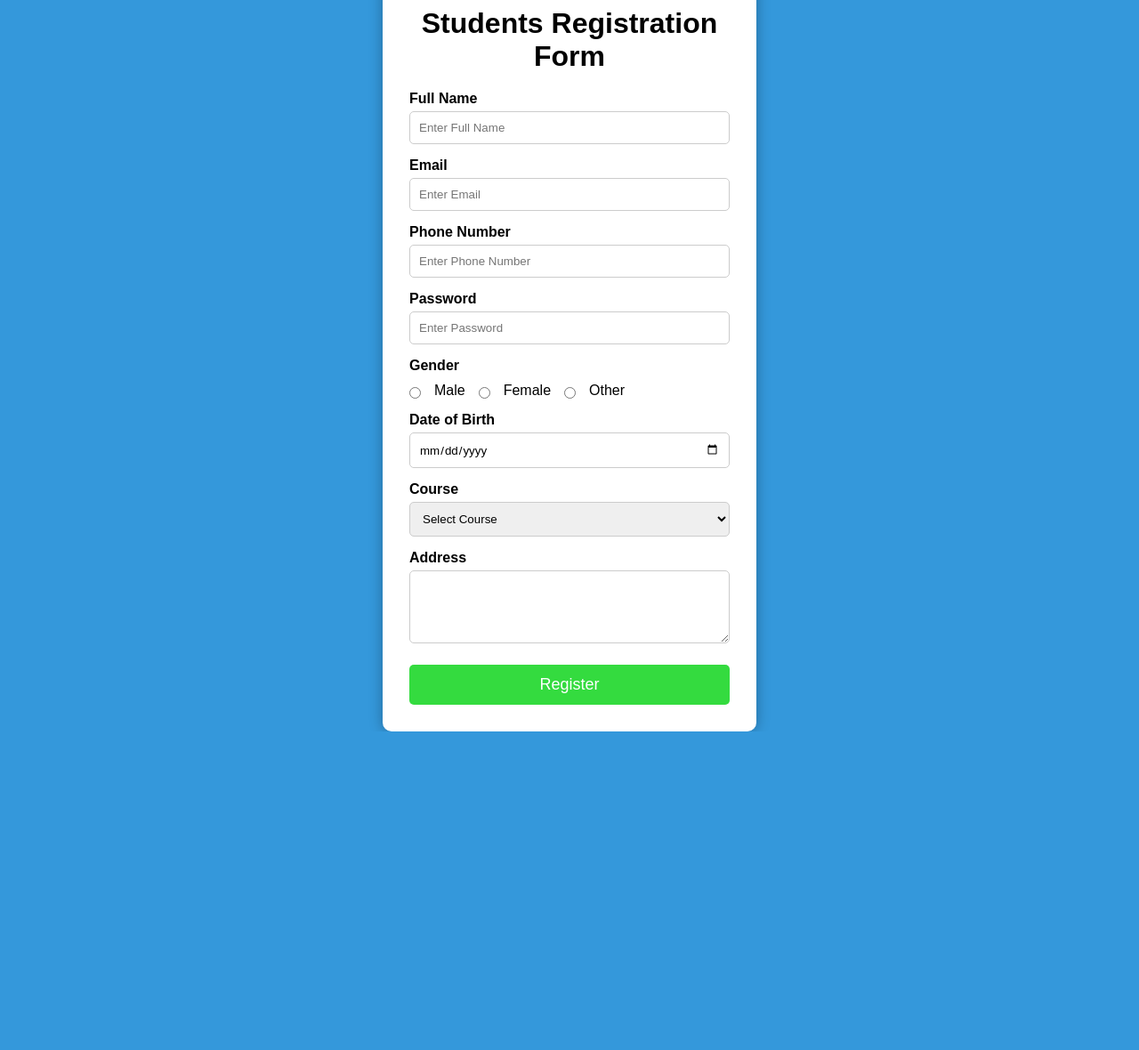
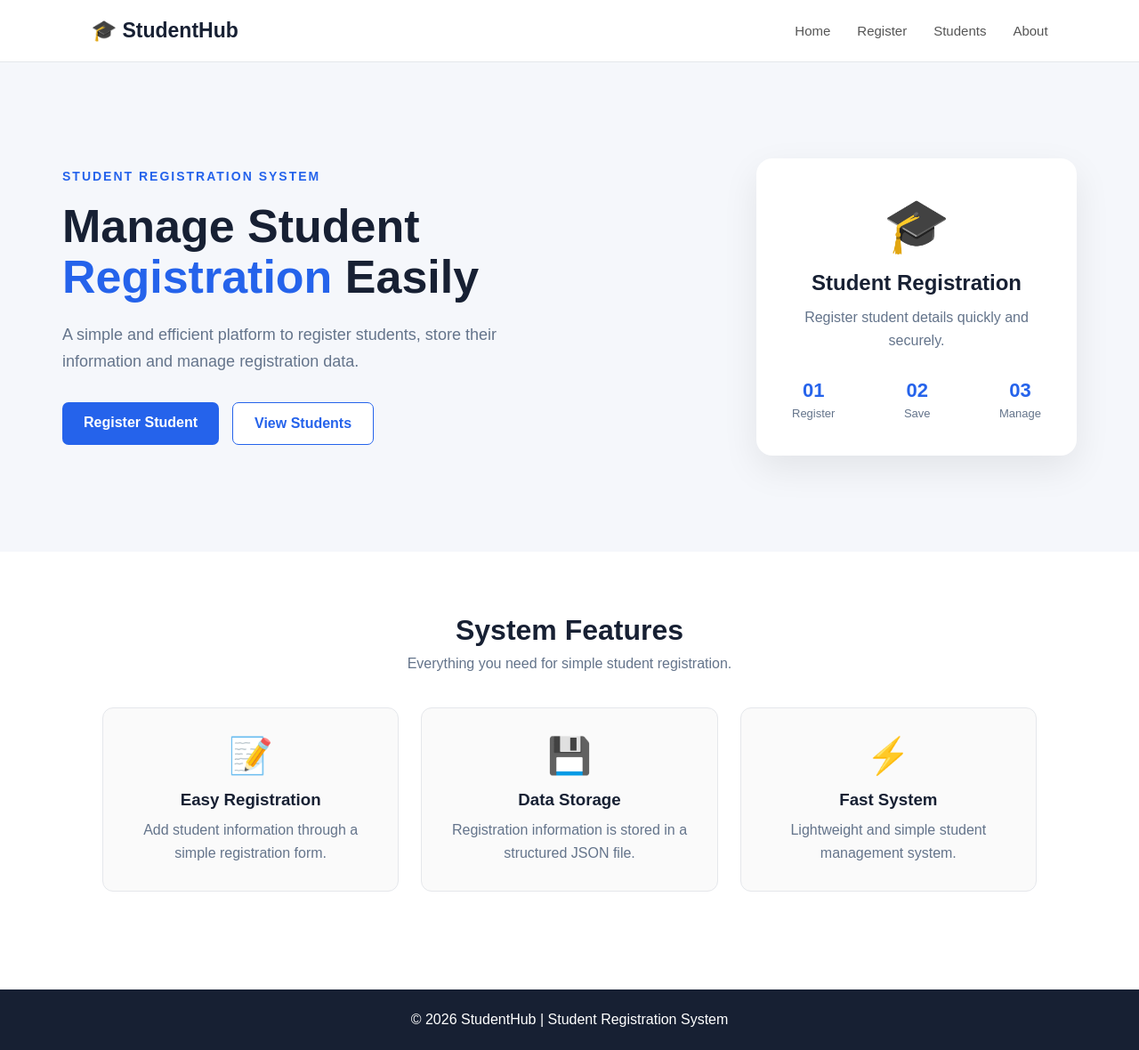
Before and after one commit to yuvrajmeena12/dev, a website: page index.html in a window 1280 px wide. Shown: the whole page at 89% size. Before the commit the page ends 822 px from the top, so only its background shows below. Drawn offline with Linux system fonts and the light colour scheme.

Commit message:
Update registration system

```diff
--- a/index.html
+++ b/index.html
@@ -1,60 +1,183 @@
 <!DOCTYPE html>
 <html lang="en">
+
 <head>
     <meta charset="UTF-8">
     <meta name="viewport" content="width=device-width, initial-scale=1.0">
-    <title>Registration Form</title>
+
+    <title>Student Registration System</title>
+
     <link rel="stylesheet" href="style.css">
 </head>
+
 <body>
 
-<div class="container">
+    <!-- Navigation -->
+    <nav class="navbar">
 
-    <h1>Students Registration Form </h1>
-
-    <form>
-
-        <label>Full Name</label>
-        <input type="text" placeholder="Enter Full Name" required>
-
-        <label>Email</label>
-        <input type="email" placeholder="Enter Email" required>
-
-        <label>Phone Number</label>
-        <input type="tel" placeholder="Enter Phone Number" required>
-
-        <label>Password</label>
-        <input type="password" placeholder="Enter Password" required>
-
-        <label>Gender</label>
-
-        <div class="gender">
-            <input type="radio" name="gender"> Male
-            <input type="radio" name="gender"> Female
-            <input type="radio" name="gender"> Other
+        <div class="logo">
+            🎓 StudentHub
         </div>
 
-        <label>Date of Birth</label>
-        <input type="date">
+        <div class="nav-links">
+            <a href="index.html">Home</a>
+            <a href="register.html">Register</a>
+            <a href="#">Students</a>
+            <a href="#">About</a>
+        </div>
 
-        <label>Course</label>
+    </nav>
 
-        <select>
-            <option>Select Course</option>
-            <option>B.Tech</option>
-            <option>BCA</option>
-            <option>MCA</option>
-            <option>M.Tech</option>
-        </select>
 
-        <label>Address</label>
-        <textarea rows="4"></textarea>
+    <!-- Hero Section -->
+    <section class="hero">
 
-        <button type="submit">Register</button>
+        <div class="hero-text">
 
-    </form>
+            <p class="tagline">
+                STUDENT REGISTRATION SYSTEM
+            </p>
 
-</div>
+            <h1>
+                Manage Student
+                <span>Registration</span>
+                Easily
+            </h1>
+
+            <p class="description">
+                A simple and efficient platform to register
+                students, store their information and manage
+                registration data.
+            </p>
+
+            <div class="buttons">
+
+                <a href="register.html" class="register-btn">
+                    Register Student
+                </a>
+
+                <a href="#" class="view-btn">
+                    View Students
+                </a>
+
+            </div>
+
+        </div>
+
+
+        <!-- Right Card -->
+
+        <div class="hero-card">
+
+            <div class="card-icon">
+                🎓
+            </div>
+
+            <h2>Student Registration</h2>
+
+            <p>
+                Register student details quickly
+                and securely.
+            </p>
+
+            <div class="steps">
+
+                <div>
+                    <strong>01</strong>
+                    <span>Register</span>
+                </div>
+
+                <div>
+                    <strong>02</strong>
+                    <span>Save</span>
+                </div>
+
+                <div>
+                    <strong>03</strong>
+                    <span>Manage</span>
+                </div>
+
+            </div>
+
+        </div>
+
+    </section>
+
+
+    <!-- Features -->
+
+    <section class="features">
+
+        <h2>System Features</h2>
+
+        <p class="feature-description">
+            Everything you need for simple student registration.
+        </p>
+
+        <div class="feature-container">
+
+            <div class="feature-box">
+
+                <div class="feature-icon">
+                    📝
+                </div>
+
+                <h3>Easy Registration</h3>
+
+                <p>
+                    Add student information through
+                    a simple registration form.
+                </p>
+
+            </div>
+
+
+            <div class="feature-box">
+
+                <div class="feature-icon">
+                    💾
+                </div>
+
+                <h3>Data Storage</h3>
+
+                <p>
+                    Registration information is stored
+                    in a structured JSON file.
+                </p>
+
+            </div>
+
+
+            <div class="feature-box">
+
+                <div class="feature-icon">
+                    ⚡
+                </div>
+
+                <h3>Fast System</h3>
+
+                <p>
+                    Lightweight and simple student
+                    management system.
+                </p>
+
+            </div>
+
+        </div>
+
+    </section>
+
+
+    <!-- Footer -->
+
+    <footer>
+
+        <p>
+            © 2026 StudentHub | Student Registration System
+        </p>
+
+    </footer>
 
 </body>
+
 </html>
--- a/style.css
+++ b/style.css
@@ -1,81 +1,320 @@
-*{
-    margin:0;
-    padding:0;
-    box-sizing:border-box;
-    font-family:Arial, Helvetica, sans-serif;
+* {
+    margin: 0;
+    padding: 0;
+    box-sizing: border-box;
 }
 
-body{
-    background:#3498db;
-    display:flex;
-    justify-content:center;
-    align-items:center;
-    height:100vh;
+body {
+    font-family: Arial, sans-serif;
+    background: #f5f7fb;
+    color: #172033;
 }
 
-.container{
 
-    width:420px;
-    background:white;
-    padding:30px;
-    border-radius:10px;
-    box-shadow:0 0 15px rgba(0,0,0,0.3);
+/* NAVBAR */
 
+.navbar {
+    height: 70px;
+
+    background: white;
+
+    display: flex;
+    align-items: center;
+    justify-content: space-between;
+
+    padding: 0 8%;
+
+    border-bottom: 1px solid #e5e7eb;
 }
 
-h1{
-    text-align:center;
-    margin-bottom:20px;
+.logo {
+    font-size: 23px;
+    font-weight: bold;
 }
 
-label{
-    display:block;
-    margin-top:15px;
-    font-weight:bold;
+.nav-links {
+    display: flex;
+    gap: 30px;
 }
 
-input,
-select,
-textarea{
+.nav-links a {
+    text-decoration: none;
+    color: #555;
 
-    width:100%;
-    padding:10px;
-    margin-top:5px;
-    border:1px solid #ccc;
-    border-radius:5px;
-
+    font-size: 15px;
 }
 
-.gender{
-
-    margin-top:10px;
-    display:flex;
-    gap:15px;
-
+.nav-links a:hover {
+    color: #2563eb;
 }
 
-.gender input{
 
-    width:auto;
+/* HERO */
 
+.hero {
+    max-width: 1200px;
+
+    margin: auto;
+
+    min-height: 550px;
+
+    padding: 70px 30px;
+
+    display: flex;
+
+    justify-content: space-between;
+
+    align-items: center;
+
+    gap: 60px;
 }
 
-button{
-
-    width:100%;
-    margin-top:20px;
-    padding:12px;
-    background:#34db3f;
-    color:white;
-    border:none;
-    border-radius:5px;
-    font-size:18px;
-    cursor:pointer;
-
+.hero-text {
+    max-width: 650px;
 }
 
-button:hover{
+.tagline {
+    color: #2563eb;
 
-    background:#2980b9;
+    font-size: 14px;
 
+    font-weight: bold;
+
+    letter-spacing: 2px;
 }
+
+.hero h1 {
+    font-size: 52px;
+
+    line-height: 1.1;
+
+    margin: 20px 0;
+}
+
+.hero h1 span {
+    color: #2563eb;
+}
+
+.description {
+    color: #64748b;
+
+    font-size: 18px;
+
+    line-height: 1.7;
+
+    max-width: 570px;
+}
+
+
+/* BUTTONS */
+
+.buttons {
+    display: flex;
+
+    gap: 15px;
+
+    margin-top: 30px;
+}
+
+.register-btn,
+.view-btn {
+
+    padding: 14px 24px;
+
+    border-radius: 7px;
+
+    text-decoration: none;
+
+    font-weight: bold;
+}
+
+.register-btn {
+    background: #2563eb;
+
+    color: white;
+}
+
+.register-btn:hover {
+    background: #1d4ed8;
+}
+
+.view-btn {
+    background: white;
+
+    color: #2563eb;
+
+    border: 1px solid #2563eb;
+}
+
+
+/* CARD */
+
+.hero-card {
+
+    width: 360px;
+
+    background: white;
+
+    padding: 40px;
+
+    border-radius: 18px;
+
+    text-align: center;
+
+    box-shadow: 0 15px 40px rgba(0, 0, 0, 0.08);
+}
+
+.card-icon {
+    font-size: 60px;
+
+    margin-bottom: 15px;
+}
+
+.hero-card h2 {
+    margin-bottom: 12px;
+}
+
+.hero-card p {
+    color: #64748b;
+
+    line-height: 1.6;
+}
+
+
+/* STEPS */
+
+.steps {
+
+    display: flex;
+
+    justify-content: space-between;
+
+    margin-top: 30px;
+}
+
+.steps div {
+
+    display: flex;
+
+    flex-direction: column;
+
+    gap: 5px;
+}
+
+.steps strong {
+    color: #2563eb;
+
+    font-size: 22px;
+}
+
+.steps span {
+    color: #64748b;
+
+    font-size: 13px;
+}
+
+
+/* FEATURES */
+
+.features {
+
+    background: white;
+
+    padding: 70px 30px;
+
+    text-align: center;
+}
+
+.features h2 {
+    font-size: 32px;
+}
+
+.feature-description {
+    margin-top: 10px;
+
+    color: #64748b;
+}
+
+.feature-container {
+
+    max-width: 1050px;
+
+    margin: 40px auto;
+
+    display: flex;
+
+    gap: 25px;
+}
+
+.feature-box {
+
+    flex: 1;
+
+    padding: 30px;
+
+    border: 1px solid #e5e7eb;
+
+    border-radius: 12px;
+
+    background: #fafafa;
+}
+
+.feature-icon {
+    font-size: 40px;
+
+    margin-bottom: 15px;
+}
+
+.feature-box h3 {
+    margin-bottom: 10px;
+}
+
+.feature-box p {
+    color: #64748b;
+
+    line-height: 1.6;
+}
+
+
+/* FOOTER */
+
+footer {
+
+    text-align: center;
+
+    padding: 25px;
+
+    background: #172033;
+
+    color: white;
+}
+
+
+/* RESPONSIVE */
+
+@media (max-width: 800px) {
+
+    .hero {
+        flex-direction: column;
+
+        text-align: center;
+
+        padding-top: 50px;
+    }
+
+    .description {
+        margin: auto;
+    }
+
+    .buttons {
+        justify-content: center;
+    }
+
+    .feature-container {
+        flex-direction: column;
+    }
+
+    .nav-links {
+        display: none;
+    }
+}
```
Also changed, not shown: package.json (added, +25 -0 lines), server.js (added, +44 -0 lines), student.json (added, +8 -0 lines), test.js (added, +63 -0 lines), 2 other files.
